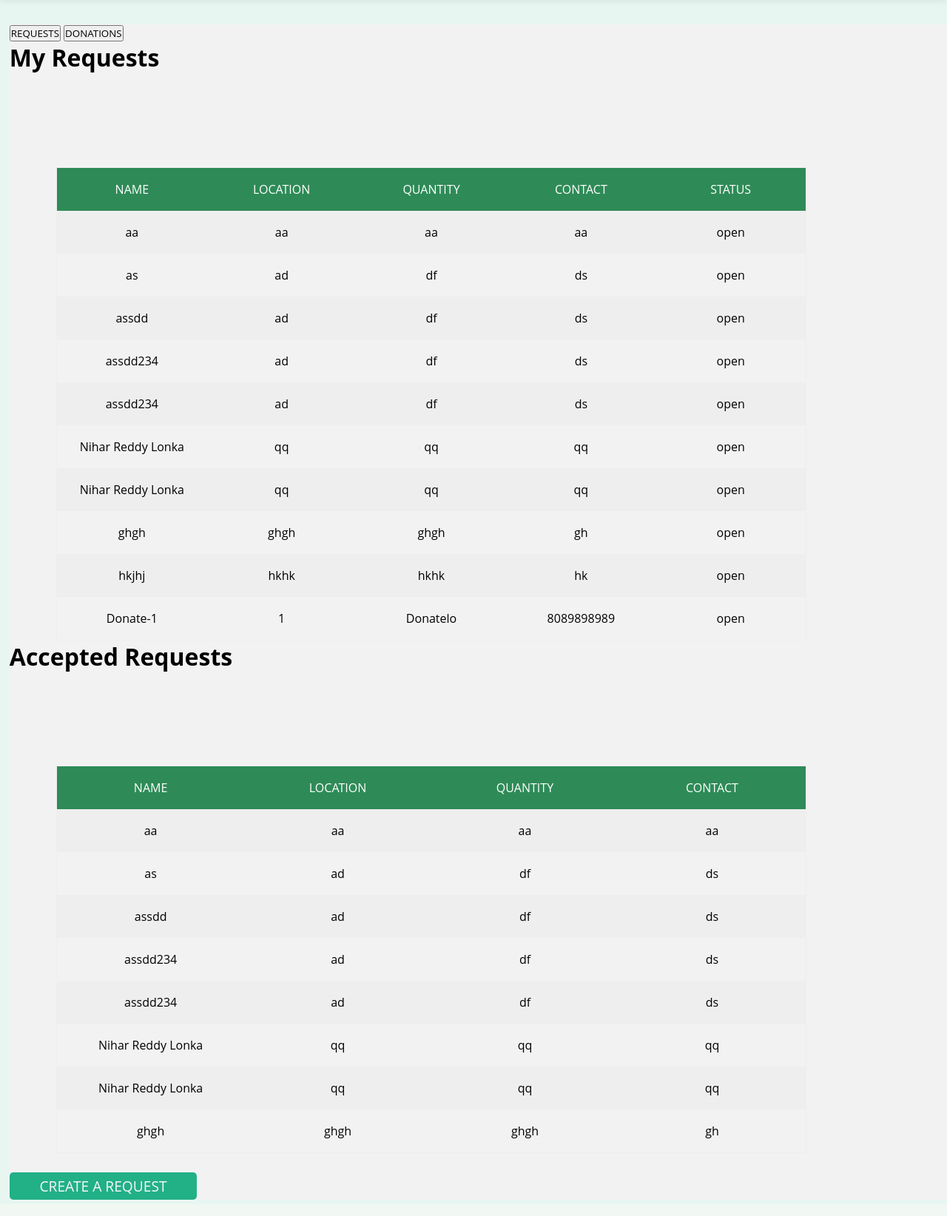
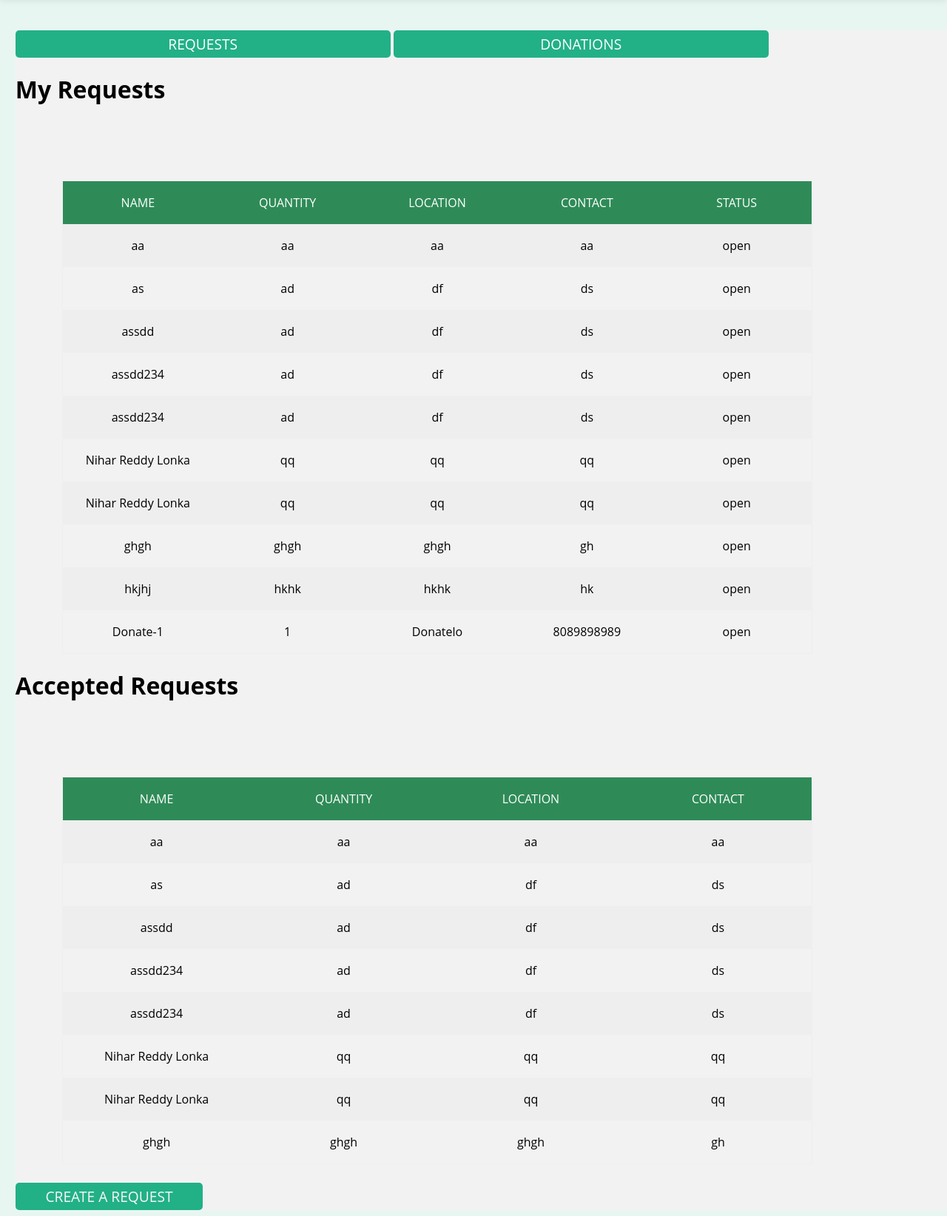
Before and after one commit to Niharred/Flaskdeno, a Flask app: page /Dashboard in a window 1280 px wide. Shown: the part 95-1739 px from the top of the page at 74% size. Before the commit the page ends 1717 px from the top, so only its background shows below. Run offline with Flask 3, Linux system fonts and the light colour scheme; a user stored in the database is signed in; data comes from the database, SQL or seed files in the repository; both versions use the stored data as it was after the commit; some libraries are stand-ins or nearby versions.

Commit message:
css and html changes

```diff
--- a/app.py
+++ b/app.py
@@ -1,6 +1,7 @@
 from flask import Flask, jsonify, request, render_template, session, redirect, url_for
 import sqlite3
-from flask_mail import Mail, Message
+"""import flask_mail
+from flask_mail import Mail, Message"""
 
 app = Flask(__name__)
 app.secret_key = ('FLASK_SECRET_KEY')
--- a/static/css/style.css
+++ b/static/css/style.css
@@ -1,6 +1,7 @@
 * {
-  margin: 0;
-  padding: 0;
+  background-color: #008CBA
+  margin: 10px;
+  padding: 0px;
   box-sizing: border-box;
   font-family: "Open Sans", sans-serif;
 }
@@ -535,6 +536,7 @@ input[type="password"] {
   transition: all 0.3s ease-in-out;
 }
 
+
 /* Submit Button */
 .signform-submit-btn {
   width: 40%;
@@ -654,7 +656,7 @@ input[type="password"] {
 }
 
 .table {
-  margin-top: 10%;
+  margin-top: 8%;
   width: 80%;
   border: 1px solid #eee;
   margin-left: 5%;
@@ -720,6 +722,8 @@ input[type="password"] {
   margin-top: 10%;
 }
 
+
+
 .conati p {
   margin-top: 2%;
 }
@@ -732,6 +736,7 @@ input[type="password"] {
 .btn-left {
   margin-top: 2%;
   width: 50%;
+
 }
 
 .info {
--- a/templates/Landing.html
+++ b/templates/Landing.html
@@ -55,9 +55,10 @@
     </nav>
 
     <div class="conati" id = "jol">
-
-      <button  id ="link1" type="button">REQUESTS</button>
-     <button  id="link2" type="button">DONATIONS</button>
+      <div class = "signform-btn">
+      <button class = "signform-submit-btn-green"id ="link1" type="button">REQUESTS</button>
+     <button class= "signform-submit-btn-green" id="link2" type="button">DONATIONS</button>
+     </div>
 
 
       <div class="tab-content">
```
Also changed, not shown: other parts of templates/Landing.html (+24 -10 lines), templates/Donation.html (+7 -2 lines), templates/Request.html (+13 -7 lines), database.db.
